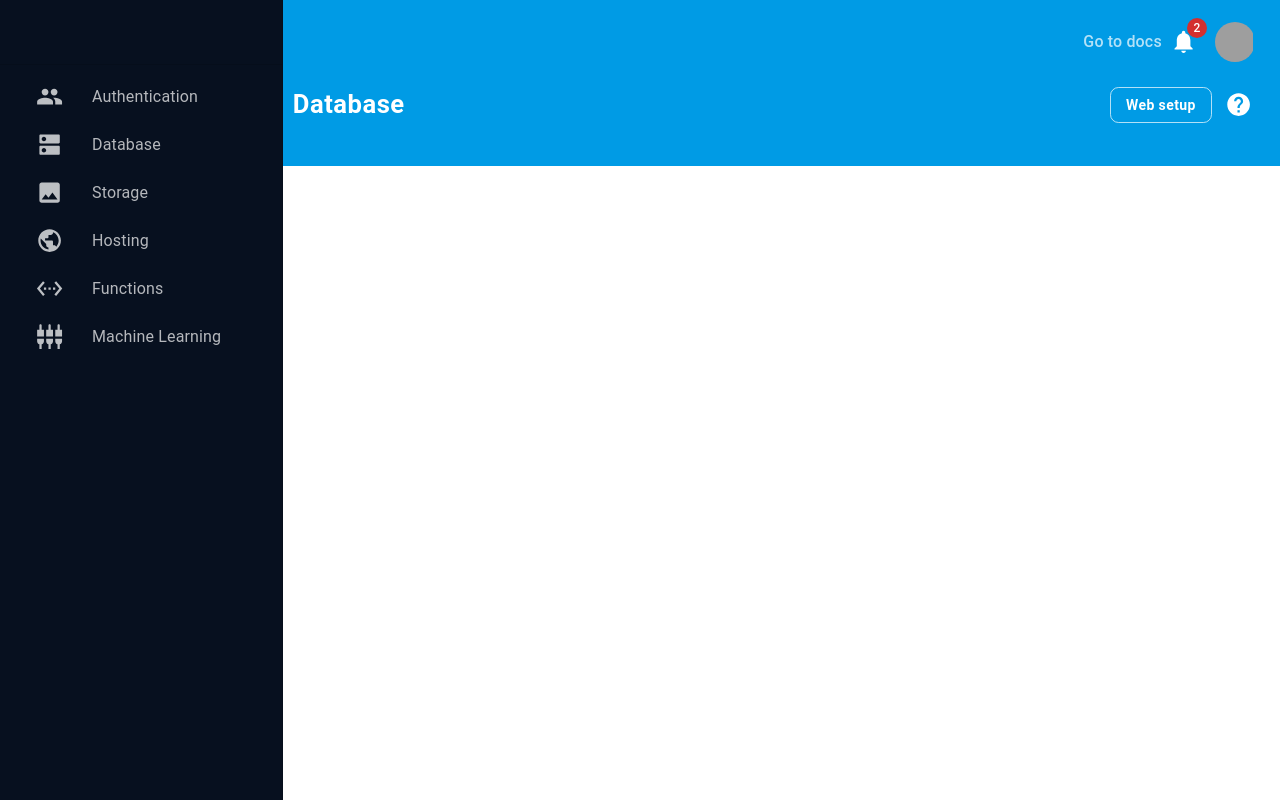
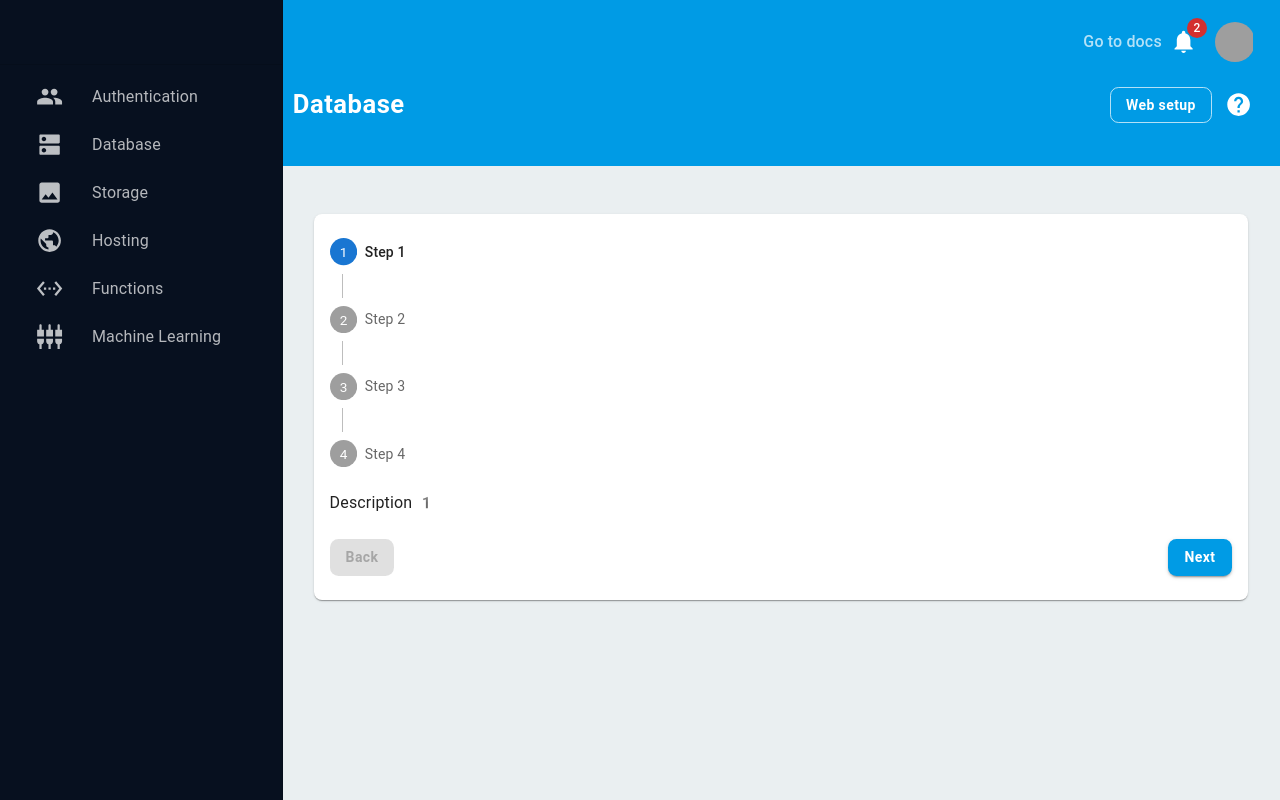
Before and after one commit to gunnar-miklis/intro-to-material-ui-react, a React (Vite) app: page /intro-to-material-ui-react/database in a window 1280 px wide. Built offline with nearby package versions, Linux system fonts and the light colour scheme; grey boxes are pictures that could not be loaded.

Commit message:
implement "progress stepper"

```diff
--- /dev/null
+++ b/src/components/common/ProgressStepper/ProgessStepper.jsx
@@ -0,0 +1,86 @@
+import { Box, Step, StepLabel, Stepper, Typography } from '@mui/material';
+import CommonButton from './../../common/CommonButton/CommonButton';
+import { useState } from 'react';
+import { progressStepperStyles } from './styles';
+
+
+export default function ProgessStepper( { steps, stepDescription } ) {
+	const [ activeStep, setActiveStep ] = useState( 0 );
+	const [ completed, setCompleted ] = useState( {} );
+
+	const totalSteps = steps.length;
+	const completedSteps = Object.keys( completed ).length;
+	const allStepsCompleted = completedSteps === totalSteps;
+
+	console.log( completed );
+
+	function handleBack() {
+		setActiveStep( activeStep - 1 );
+	}
+	function handleNext() {
+		const newCompleted = completed;
+		newCompleted[activeStep] = true;
+		setCompleted( newCompleted );
+		setActiveStep( activeStep + 1 );
+	}
+	function handleReset() {
+		setActiveStep( 0 );
+		setCompleted( {} );
+	}
+	return (
+		<>
+			<Stepper activeStep={activeStep} orientation='vertical'>
+				{ steps.map( ( step, idx ) => (
+					<Step key={step} completed={completed[idx]}>
+						<StepLabel>{step}</StepLabel>
+					</Step> ) )}
+			</Stepper>
+			<Box sx={progressStepperStyles.description}>
+				{ allStepsCompleted ?
+					<>
+						<Typography
+							sx={progressStepperStyles.typo}
+						>
+							All Steps Completed
+						</Typography>
+						<Box sx={progressStepperStyles.buttonWrapper}>
+							<CommonButton
+								onClick={handleReset}
+								variant='contained'
+							>
+								Reset
+							</CommonButton>
+						</Box>
+					</>
+					:
+					<>
+						<Typography
+							sx={progressStepperStyles.typo}
+						>
+							{stepDescription[activeStep]}
+						</Typography>
+						<Box sx={progressStepperStyles.buttonWrapper}>
+							<CommonButton
+								onClick={handleBack}
+								variant='contained'
+								disabled={activeStep === 0}
+							>
+							Back
+							</CommonButton>
+							<CommonButton
+								onClick={handleNext}
+								variant='contained'
+								disabled={activeStep === totalSteps}
+							>
+								{ completedSteps === totalSteps - 1 ?
+									'Finish' :
+									'Next' }
+							</CommonButton>
+						</Box>
+					</>
+				}
+
+			</Box>
+		</>
+	);
+}
--- /dev/null
+++ b/src/components/common/ProgressStepper/styles.js
@@ -0,0 +1,11 @@
+export const progressStepperStyles = {
+	buttonWrapper: {
+		display: 'flex',
+		justifyContent: 'space-between',
+		pt: 2, // = paddingTop: 20px
+	},
+	typo: {
+		mt: 2, // = marginTop: 20px
+		mb: 1, // = marginBottomn: 10px
+	},
+};
--- a/src/pages/Database/Database.jsx
+++ b/src/pages/Database/Database.jsx
@@ -1,9 +1,29 @@
-import { Grid } from '@mui/material';
+import GridWrapper from './../../components/common/GridWrapper/GridWrapper';
+import BasicCard from './../../components/common/BasicCard/BasicCard';
+import ProgessStepper from '../../components/common/ProgressStepper/ProgessStepper';
+
+const steps = [ 'Step 1', 'Step 2', 'Step 3', 'Step 4' ];
+const stepDescription = [
+	'Description 1️',
+	'Description 2️ Description 2️',
+	'Description 3️ Description 3️ Description 3️',
+	'Description 4️ Description 4️ Description 4️ Description 4️',
+];
 
 export default function Database() {
 	return (
 		<>
-			<Grid item xs={8}></Grid>
+			<GridWrapper>
+				<BasicCard
+					content={
+						<ProgessStepper
+							steps={steps}
+							stepDescription={stepDescription}
+						/>
+					}
+				/>
+
+			</GridWrapper>
 		</>
 	);
 }
```
